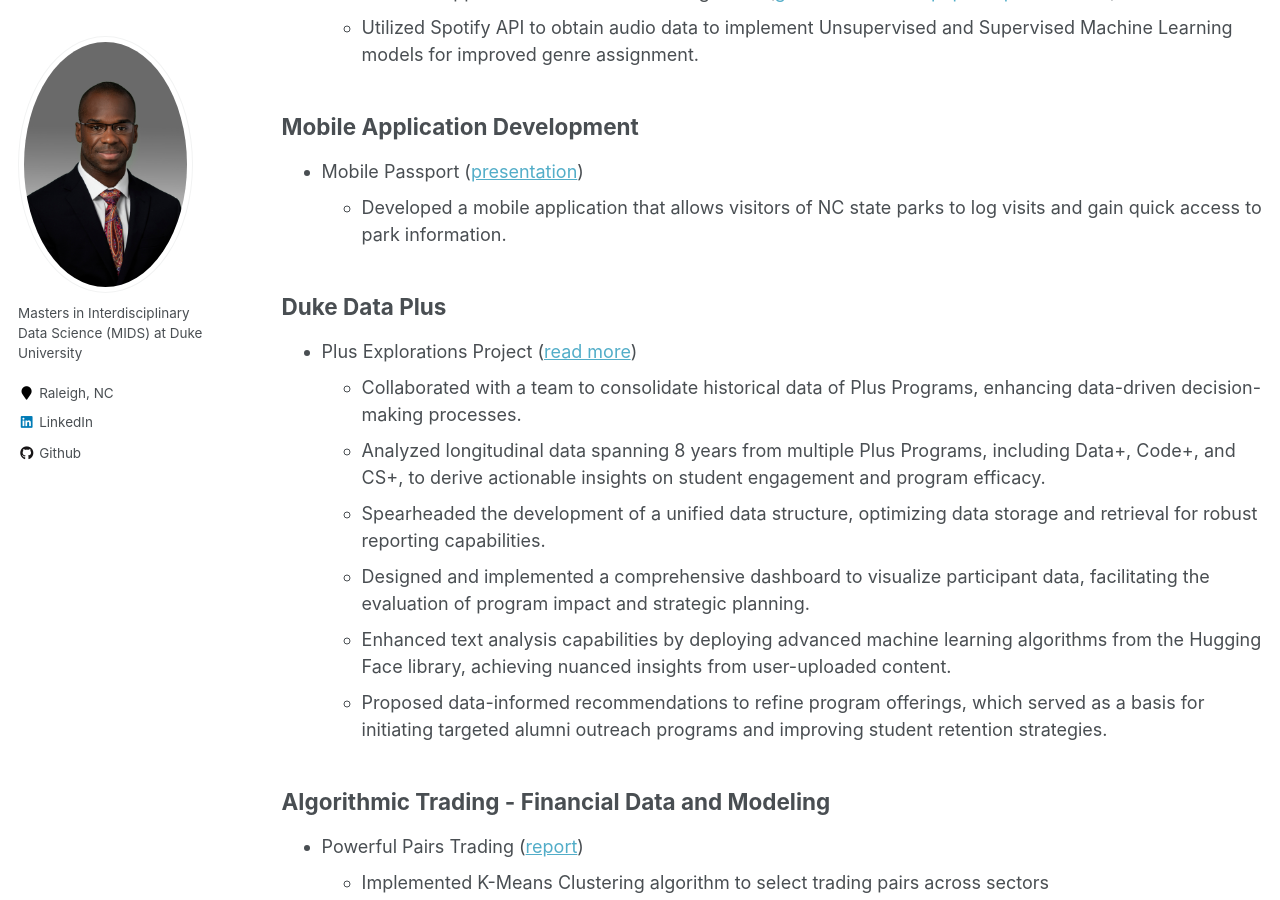
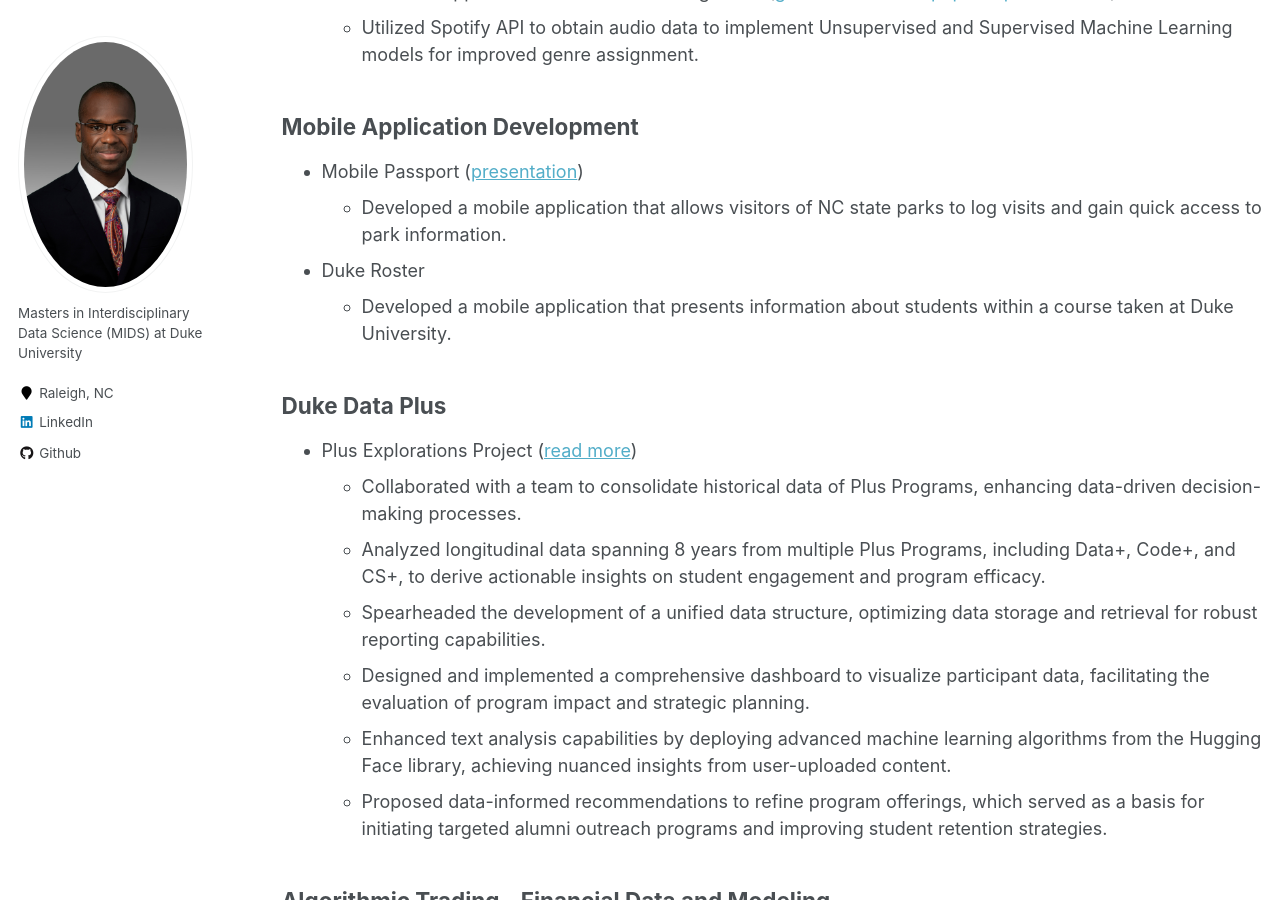
Before and after one commit to caratliff/caratliff.github.io, a Jekyll site: the page built from _pages/portfolio.md, in a window 1280 px wide and 900 px high, scrolled down 1770 px. Built offline with Jekyll 4.4.1, drawn with Linux system fonts in a browser that asks for light colours.

Commit message:
Update portfolio.md

```diff
--- a/_pages/portfolio.md
+++ b/_pages/portfolio.md
@@ -50,6 +50,10 @@ author_profile: true
 * Mobile Passport ([presentation](https://github.com/rmratliffbrown/mobile-passport/blob/main/Mobile%20Passport.pdf))
   * Developed a mobile application that allows visitors of NC state parks to log visits and gain quick access to park information.
 
+* Duke Roster
+  * Developed a mobile application that presents information about students within a course taken at Duke University.
+
+
 ## Duke Data Plus
 * Plus Explorations Project ([read more](https://bigdata.duke.edu/projects/plus-programs-data-exploration/))
   * Collaborated with a team to consolidate historical data of Plus Programs, enhancing data-driven decision-making processes.
```
